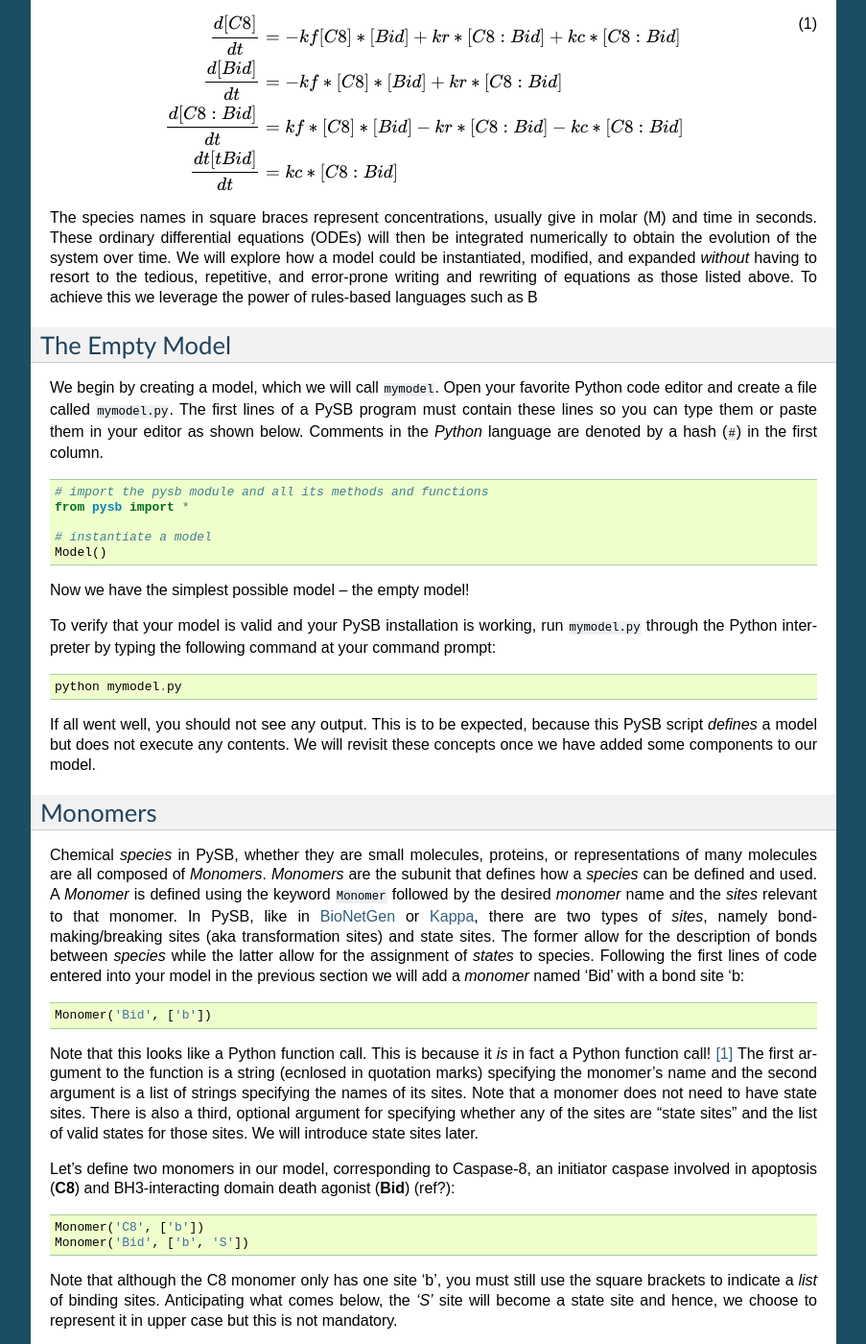
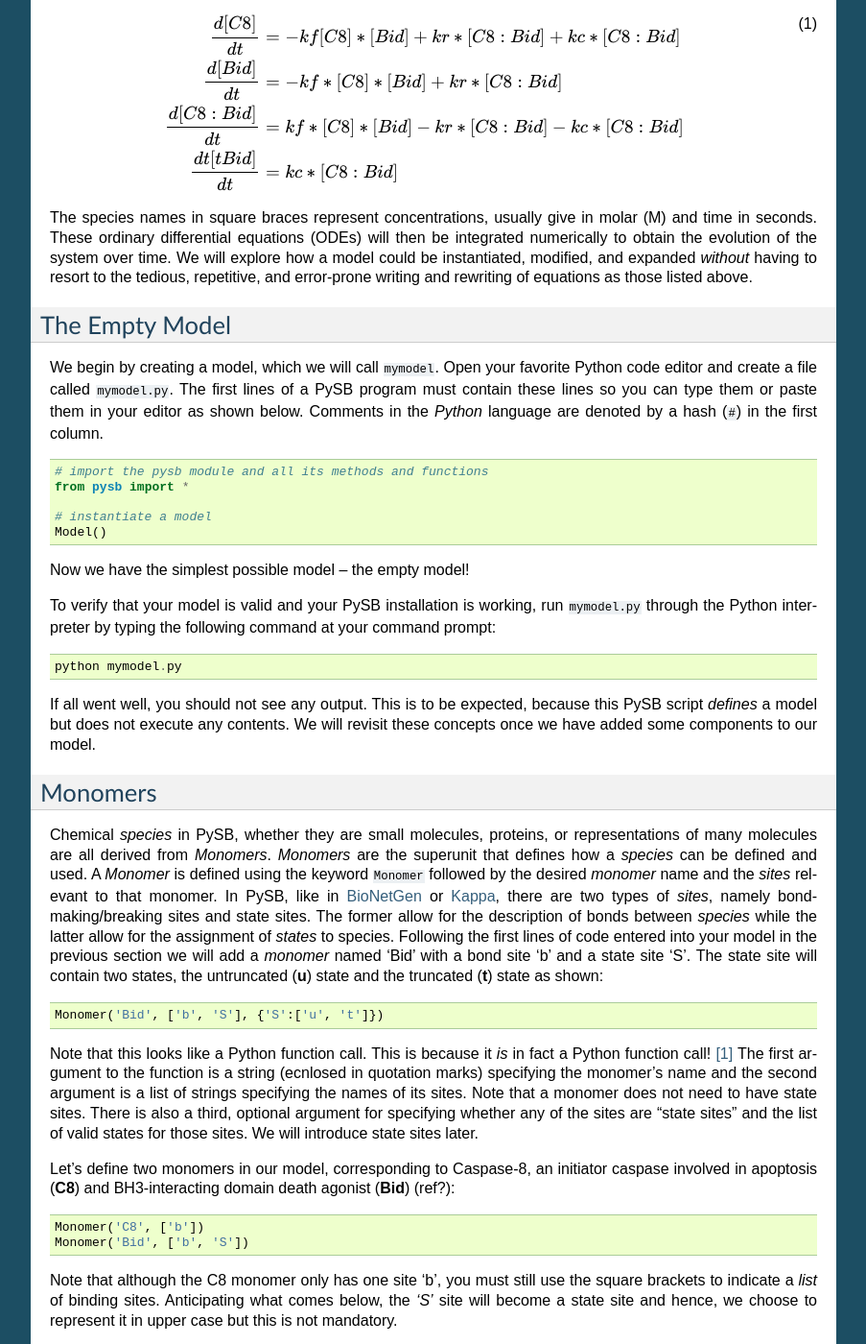
Before and after one commit to pysb/pysb, a Sphinx documentation site: the page built from doc/tutorial.rst, in a window 1280 px wide and 1400 px high, scrolled down 851 px. Shown: the whole window at 96% size, without its empty margins (198-1101 px from the left). Built offline with Sphinx 7.4.7, drawn with Linux system fonts in a browser that asks for light colours; formulas are drawn with MathJax 3.

Commit message:
changes to documentation, cleaning scattered rules info and moving to rulesprimer

```diff
--- a/doc/tutorial.rst
+++ b/doc/tutorial.rst
@@ -67,8 +67,7 @@
 evolution of the system over time. We will explore how a model could
 be instantiated, modified, and expanded *without* having to resort to
 the tedious, repetitive, and error-prone writing and rewriting of
-equations as those listed above. To achieve this we leverage the power
-of rules-based languages such as B
+equations as those listed above.
 
 The Empty Model
 ===============
@@ -99,19 +98,20 @@
 ========
 
 Chemical *species* in PySB, whether they are small molecules,
-proteins, or representations of many molecules are all composed of
-*Monomers*. *Monomers* are the subunit that defines how a *species*
+proteins, or representations of many molecules are all derived from
+*Monomers*. *Monomers* are the superunit that defines how a *species*
 can be defined and used. A *Monomer* is defined using the keyword
 ``Monomer`` followed by the desired *monomer* name and the *sites*
 relevant to that monomer. In PySB, like in `BioNetGen`_ or `Kappa`_,
-there are two types of *sites*, namely bond-making/breaking sites (aka
-transformation sites) and state sites. The former allow for the
-description of bonds between *species* while the latter allow for the
-assignment of *states* to species. Following the first lines of code
-entered into your model in the previous section we will add a
-*monomer* named 'Bid' with a bond site 'b::
+there are two types of *sites*, namely bond-making/breaking sites and
+state sites. The former allow for the description of bonds between
+*species* while the latter allow for the assignment of *states* to
+species. Following the first lines of code entered into your model in
+the previous section we will add a *monomer* named 'Bid' with a bond
+site 'b' and a state site 'S'. The state site will contain two states,
+the untruncated (**u**) state and the truncated (**t**) state as shown::
 
-    Monomer('Bid', ['b'])
+    Monomer('Bid', ['b', 'S'], {'S':['u', 't']})
 
 Note that this looks like a Python function call.  This is because it
 *is* in fact a Python function call! [#func]_ The first argument to
```
Also changed, not shown: doc/installation.rst (+3 -5 lines), doc/rulesprimer.rst (+19 -3 lines).
